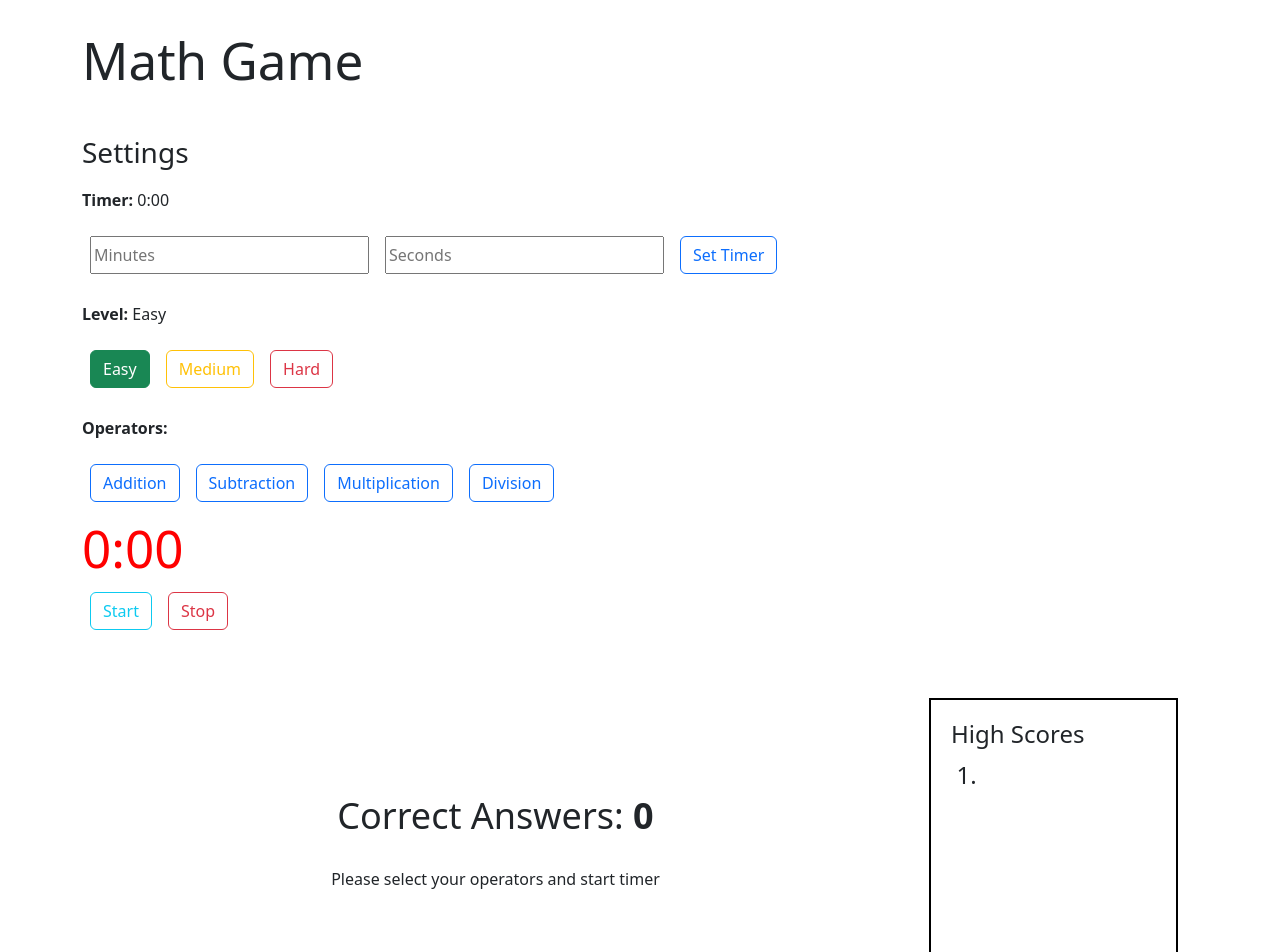
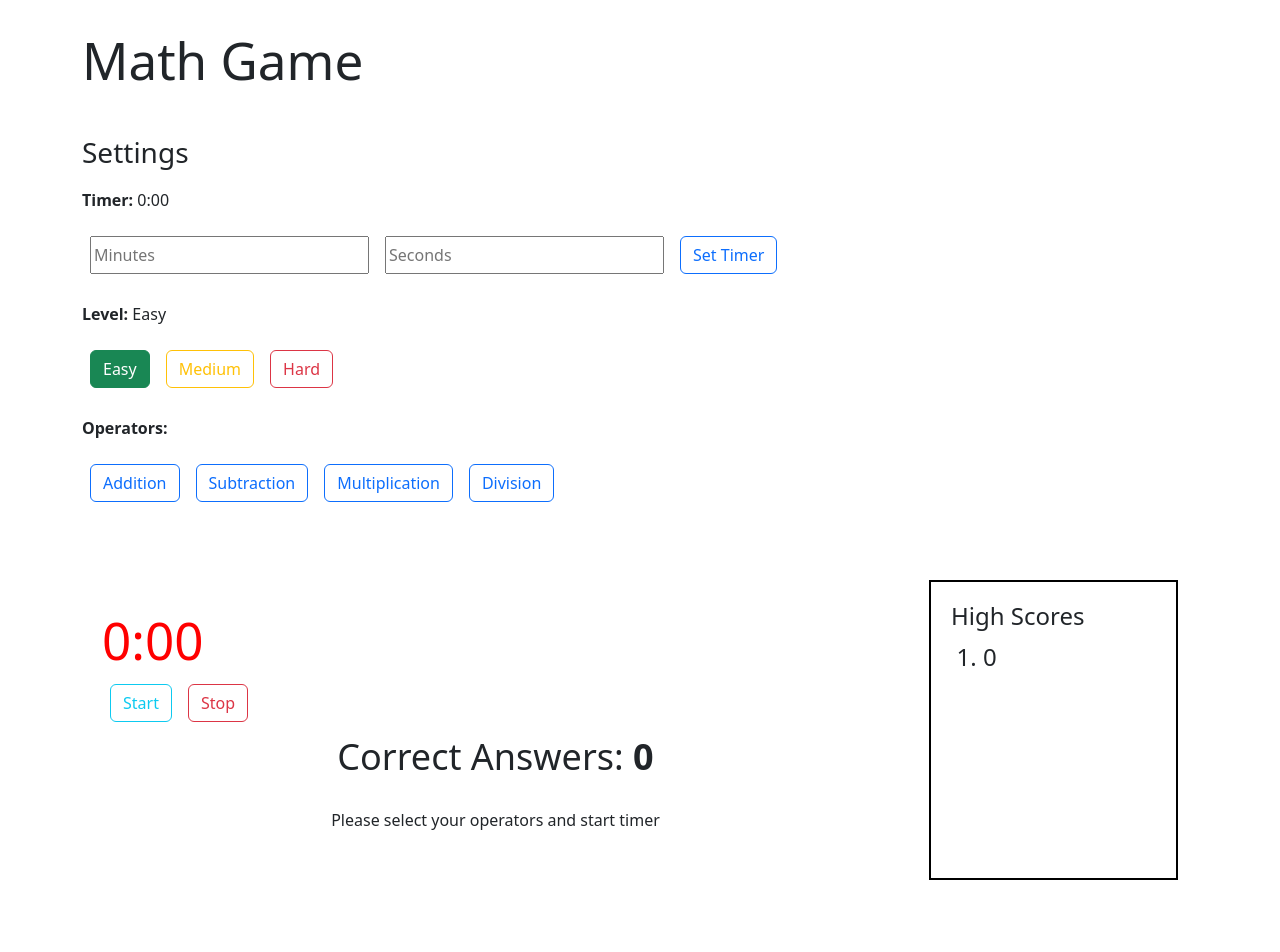
Before and after one commit to BriGuy520/math-game, a React (Vite) app: page / in a window 1280 px wide. Shown: the top 952 px of the page. After the commit the page ends 912 px from the top, so only its background shows below. Built offline with nearby package versions, Linux system fonts and the light colour scheme.

Commit message:
changed the layout of the game

```diff
--- a/src/App.tsx
+++ b/src/App.tsx
@@ -1,7 +1,7 @@
 import React, { MouseEventHandler } from 'react'
 import './App.css'
 
-import Game from "./components/Game";
+import Board from "./components/Board";
 import SettingsBar from "./components/SettingsBar";
 
 function App() {
@@ -115,7 +115,7 @@ function App() {
           handleOperatorClick={handleOperatorClick}
         />
       </div>
-        <Game timeLeft={timeLeft} operators={operators} startGame={startGame} stopGame={stopGame} startTimer={startTimer} level={level} />
+      <Board timeLeft={timeLeft} startTimer={startTimer} operators={operators} level={level} timeLeft={timeLeft} startGame={startGame} stopGame={stopGame} />
     </div>
     </>
   )
--- a/src/components/Board.tsx
+++ b/src/components/Board.tsx
@@ -2,33 +2,35 @@ import React from 'react';
 
 import Input from './Input';
 import Scores from './Scores';
+import Timer from './Timer';
 
 
 export type BoardProps = {
   timeLeft: number,
   startTimer: boolean,
   operators: string[],
-  level: string
+  level: string,
+  startGame: React.MouseEventHandler<HTMLButtonElement>,
+  stopGame: React.MouseEventHandler<HTMLButtonElement>
 }
 
-const Board = ({timeLeft, startTimer, operators, level}: BoardProps) => {
+
+const Board = ({startTimer, operators, level, timeLeft, startGame, stopGame}: BoardProps) => {
 
   const levelNum: number = level === "Easy" ? 20 : (level === "Medium" ? 40 : 60);
 
-  console.log(startTimer);
 
   const [firstValue, setFirstValue] = React.useState<number>(Math.floor(Math.floor(Math.random() * levelNum)));
   const [secondValue, setSecondValue] = React.useState<number>(Math.floor(Math.floor(Math.random() * levelNum)));
   const [operator, setOperator] = React.useState<string>(operators[Math.floor(Math.random() * operators.length)]);
 
   const [guess, setGuess] = React.useState<string>("");
-  const [correct, setCorrect] = React.useState<number>();
+  const [correct, setCorrect] = React.useState<number>(0);
   const [highScores, setHighScores] = React.useState<number[]>([]);
 
   if(operator == "Division" && secondValue == 0){
     setSecondValue(Math.floor(Math.floor(Math.random() * levelNum)));
   }
-
 
   const displayOperator: string = operator == "Addition" ? "+" : (operator == "Subtraction" ? "-" : (operator == "Multiplication" ? "x" : "/"));
   let answer: number;
@@ -93,6 +95,7 @@ const Board = ({timeLeft, startTimer, operators, level}: BoardProps) => {
 
     <div className="board-container">
       <div className="play-container">
+        <Timer timeLeft={timeLeft} startGame={startGame} stopGame={stopGame} />
         <div className="score-container">
           <p>Correct Answers: <b>{correct}</b></p>
         </div>
--- a/src/components/Game.tsx
+++ b/src/components/Game.tsx
@@ -2,6 +2,7 @@ import React from 'react';
 
 import Timer, { TimerProps } from './Timer';
 import Board, { BoardProps } from './Board';
+
 
 type GameProps = TimerProps & BoardProps;
 
@@ -10,8 +11,7 @@ const Game = ({timeLeft, operators, stopGame, startGame, startTimer, level}: Gam
 
   return (
     <>
-      <Timer timeLeft={timeLeft} startGame={startGame} stopGame={stopGame} />
-      <Board timeLeft={timeLeft} startTimer={startTimer} operators={operators} level={level} />
+      {/* <Timer  /> */}
     </>
   )
 }
```
Lines whose indentation alone changed are shown as unchanged.
